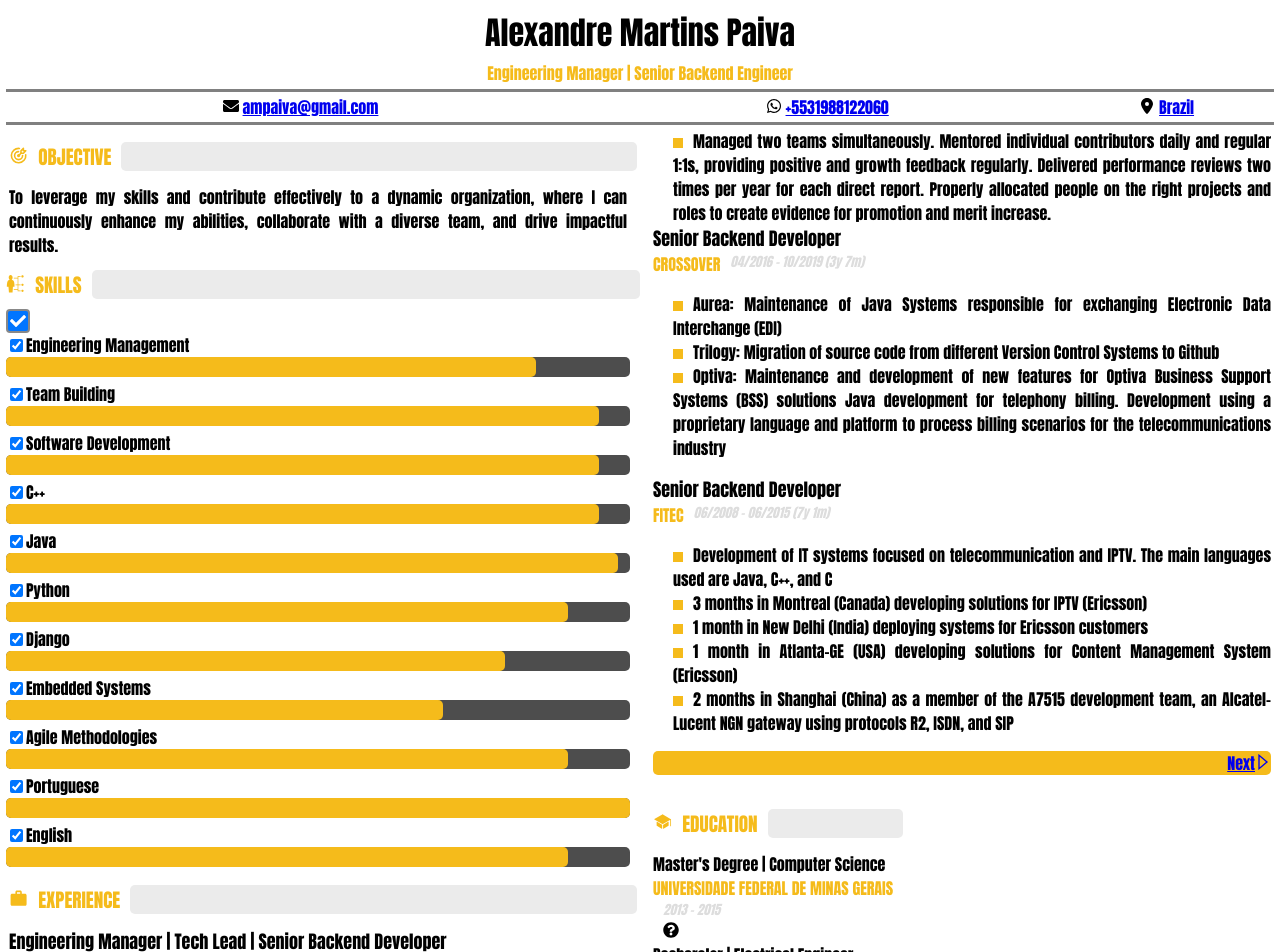
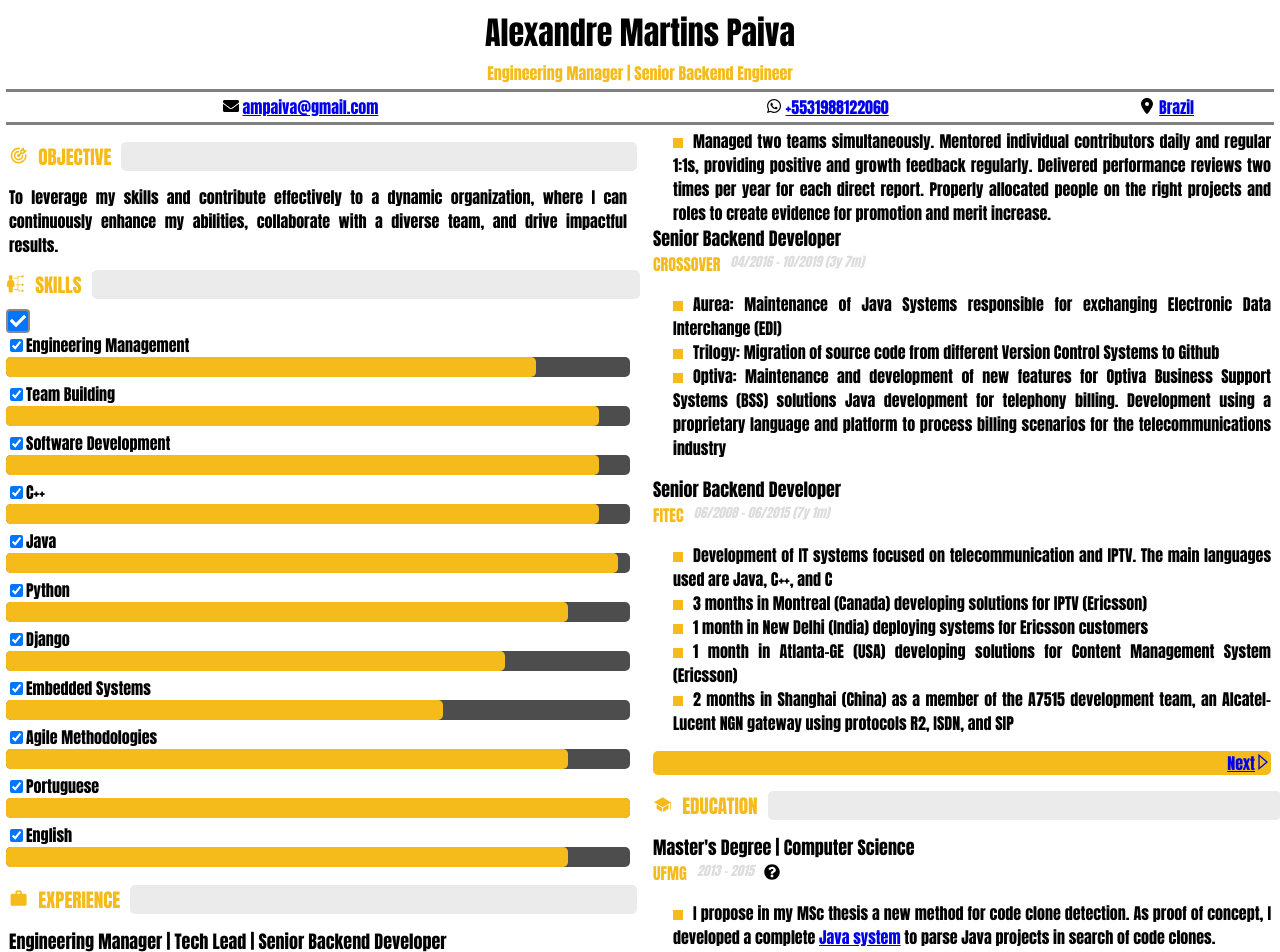
Before and after one commit to ampaiva/mycv, a React (Create React App) app: page / in a window 1280 px wide. Shown: the top 952 px of the page. Built offline with nearby package versions, Linux system fonts and the light colour scheme.

Commit message:
Education and Experience with the same format

```diff
--- a/public/cv.json
+++ b/public/cv.json
@@ -167,8 +167,11 @@
     ],
     "education": [
         {
-            "school": "Universidade Federal de Minas Gerais",
-            "degree": [
+            "company": {
+                "name": "UFMG",
+                "hint": "[Universidade Federal de Minas Gerais](https://ufmg.br/)"
+            },
+            "roles": [
                 "Master's Degree",
                 "Computer Science"
             ],
@@ -179,8 +182,11 @@
             ]
         },
         {
-            "school": "Universidade Federal de Minas Gerais",
-            "degree": [
+            "company": {
+                "name": "UFMG",
+                "hint": "[Universidade Federal de Minas Gerais](https://ufmg.br/)"
+            },
+            "roles": [
                 "Bacharelor",
                 "Electrical Engineer"
             ],
--- a/src/CV.js
+++ b/src/CV.js
@@ -3,7 +3,6 @@
 import React, { useState, useEffect } from 'react';
 import { FaEnvelope, FaWhatsapp } from "react-icons/fa";
 import { FaLocationDot } from "react-icons/fa6";
-import Header from './parser/Header';
 import Objective from './parser/objective';
 import Skills from './parser/skills';
 import Experiences from './parser/experiences';
@@ -34,7 +33,6 @@ const CV = () => {
                   <tbody>
                     <tr className='toppage'>
                     </tr>
-                    {/* <Header header={data?.header}/> */}
                     <tr className='name'>
                       {data && (<td>{data?.header?.name}</td>)}
                     </tr>
--- /dev/null
+++ b/src/components/Roles.js
@@ -0,0 +1,9 @@
+import React from 'react';
+
+export function Roles({ roles }) {
+    return (roles &&
+        <div className="roles">
+            {roles.join(' | ')}
+        </div>
+    );
+}
--- a/src/parser/education.js
+++ b/src/parser/education.js
@@ -5,6 +5,7 @@ import { IoIosSchool } from "react-icons/io";
 import Session from './session'
 import Pagination from './pagination';
 import Hint from '../components/Hint'
+import { Roles } from '../components/Roles';
 
 const toHTML = (text) => {
     // Regular expression to match Markdown links
@@ -14,14 +15,6 @@ const toHTML = (text) => {
     const htmlText = text.replace(linkRegex, '<a href="$2" target="_blank">$1</a>');
 
     return htmlText;
-}
-
-function Roles({ roles }) {
-    return (
-        <div className="roles">
-            {roles?.join(' | ')}
-        </div>
-    );
 }
 
 function Activities({ activities }) {
@@ -37,22 +30,37 @@ function Activities({ activities }) {
 }
 
 
+function Experience({ experience }) {
+    console.log(experience);
+    return (
+        <div className="experience">
+            <Roles roles={experience?.roles} />
+            <div className="company-period">
+                <div className="column"><div className="company">{experience.company?.name}</div></div>
+                {experience.start && <div className="column"><div className="period">{`${experience.start} - ${experience.end}`}</div></div>}
+                <div className="column"><Hint hint={experience?.company?.hint} /></div>
+            </div>
+            <Activities activities={experience.activities} />
+        </div>
+    );
+}
+
 function Education({ education }) {
 
     return education.activities && (
-        <div className="education">
+        <div className="experience">
             <Roles roles={education?.degree} />
-            <div className="school-period">
-                <div class="column"><div className="school">{education.school}</div></div>
-               {education.start && <div class="column"><div className="period">{`${education.start} - ${education.end}`}</div></div>}
+            <div className="company-period">
+                <div className="column"><div className="school">{education.school}</div></div>
+               {education.start && <div className="column"><div className="period">{`${education.start} - ${education.end}`}</div></div>}
             </div>
-            <Hint hint={education.activities[0]} />
+            <Activities activities={education.activities} />
         </div>
     );
 }
 
 function Educations({ educations }) {
-    const contents = <Pagination items={educations} itemsPerPage={3} itemRender={(item) => <Education education={item} />}/>;
+    const contents = <Pagination items={educations} itemsPerPage={3} itemRender={(item) => <Experience experience={item} />}/>;
 
     return (
         <Session icon={IoIosSchool} text="Education" contents={contents} />
--- a/src/parser/experiences.js
+++ b/src/parser/experiences.js
@@ -6,6 +6,7 @@ import Session from './session'
 import Pagination from './pagination';
 import { useGlobalContext } from '../state/GlobalContext';
 import { Hint } from '../components/Hint';
+import { Roles } from '../components/Roles';
 
 export const toHTML = (text) => {
     // Regular expression to match Markdown links
@@ -48,27 +49,15 @@ function Activities({ activities }) {
     );
 }
 
-function Roles({ roles }) {
-    return (
-        <div className="roles">
-            {roles.join(' | ')}
-        </div>
-    );
-}
-
 function Experience({ experience }) {
-    const [isHovered, setIsHovered] = useState(false);
 
     return (
         <div className="experience">
             <Roles roles={experience.roles} />
-            <div className="container">
-                {isHovered && <div className="box" onMouseEnter={() => setIsHovered(true)} onMouseLeave={() => setIsHovered(false)} dangerouslySetInnerHTML={{ __html: toHTML(experience.company.description) }} />}
-            </div>
             <div className="company-period">
-                <div class="column"><div className="company">{experience.company.name}</div></div>
-                <div class="column"><div className="period">{`${experience.start} - ${experience.end}`}</div></div>
-                <div class="column"><Hint hint={experience.company.hint} /></div>
+                <div className="column"><div className="company">{experience.company.name}</div></div>
+                <div className="column"><div className="period">{`${experience.start} - ${experience.end}`}</div></div>
+                <div className="column"><Hint hint={experience.company.hint} /></div>
             </div>
             <Activities activities={experience.activities} />
         </div>
--- a/src/parser/skills.js
+++ b/src/parser/skills.js
@@ -43,7 +43,7 @@ function Skills({ skills }) {
             <div className="title">
                 <div className="column"><div className="icon"><GiSkills /></div></div>
                 <div className="column"><div className="text">Skills</div></div>
-                <div classNLabelsProviderame="column"><div className="filler"></div></div>
+                <div className="column"><div className="filler"></div></div>
             </div>
             <div className="contents">
                 <Checkbox />
```
Also changed, not shown: 2 other files (tests, documents, lock files or other folders).
